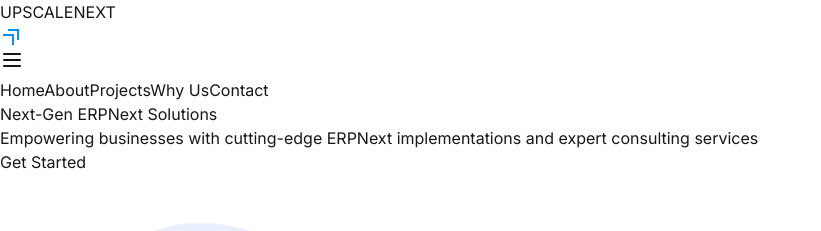
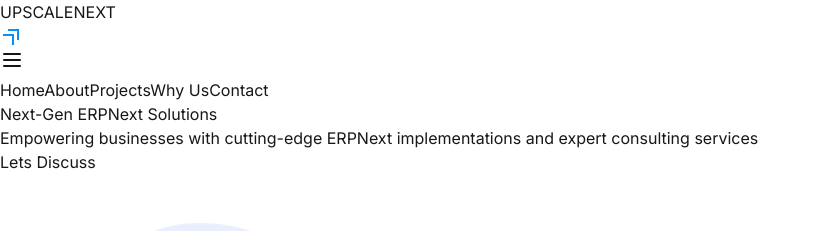
Before and after one commit to Amalghoshv/Upscalenext, a Next.js app: page / in a window 1280 px wide. Shown: the top 231 px of the page, without its empty margins (0-821 px from the left). Built offline with nearby package versions, Linux system fonts and the light colour scheme.

Commit message:
minor changes

```diff
--- a/src/app/components/Home.tsx
+++ b/src/app/components/Home.tsx
@@ -14,7 +14,7 @@
             and expert consulting services
           </p>
           <button className="bg-blue-800 text-white px-6 md:px-8 py-3 rounded-lg text-lg font-semibold hover:bg-blue-700 transition-colors">
-            Get Started
+            Lets Discuss
           </button>
         </div>
         <div className="w-full md:w-3/10 flex justify-center md:justify-end">
```
